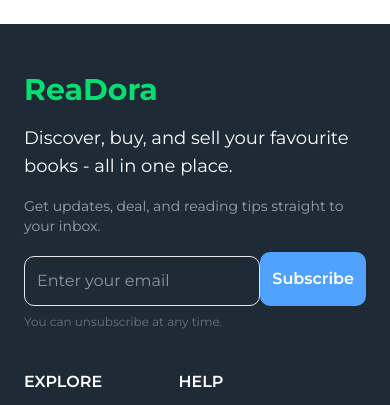
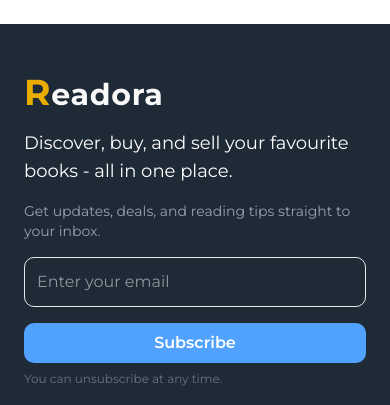
Before and after one commit to MostakemHossain/Redora-A-Magical-Book-Web-App, a React (Vite) app in the folder frontend/: page / in a window 390 px wide. Shown: the part 1068-1473 px from the top of the page. Built offline with nearby package versions, Linux system fonts and the light colour scheme.

Commit message:
imporve responsive and about layout create

```diff
--- a/frontend/src/App.jsx
+++ b/frontend/src/App.jsx
@@ -5,12 +5,14 @@ import Footer from './components/Footer'
 
 const App = () => {
   return (
-    <div className='max-w-7xl mx-auto' >
+    <div>
+      <div className='max-w-7xl mx-auto' >
       <Navbar/>
       <main className='min-h-screen max-w-7xl mx-auto px-4 py-6'>
       <Outlet/>
       </main>
-      <Footer/>
+    </div>
+    <Footer/>
     </div>
   )
 }
--- /dev/null
+++ b/frontend/src/components/About.jsx
@@ -0,0 +1,9 @@
+import React from 'react'
+
+const About = () => {
+  return (
+    <div>About</div>
+  )
+}
+
+export default About
--- a/frontend/src/components/Footer.jsx
+++ b/frontend/src/components/Footer.jsx
@@ -1,26 +1,43 @@
 import React from 'react'
-import {FaTwitter,FaFacebookF,FaInstagram} from 'react-icons/fa';
+import { FaTwitter, FaFacebookF, FaInstagram } from 'react-icons/fa';
+import { Link } from 'react-router-dom';
 
-export default function Footer(){
-  return(
+export default function Footer() {
+  return (
     <footer className='bg-[#1F2A37] text-white px-6 md:px-20 py-12'>
       <div className="flex flex-col md:flex-row md:justify-between gap-10">
+        {/* Left Column */}
         <div className='md:w-1/3'>
           <h1 className='text-3xl font-bold mb-2'>
-          <span className='text-green-400'>ReaDora</span>
+            <Link
+              to="/"
+              className="text-3xl font-bold tracking-wide text-primary animate-pulse"
+            >
+              <span className="text-yellow-500 text-4xl animate-spin-slow">R</span>
+              <span className="text-white">eadora</span>
+            </Link>
           </h1>
-         <p className='text-lg mt-4'>Discover, buy, and sell your favourite books - all in one place.</p>
-         <p className='text-sm text-gray-400 mt-4'>Get updates, deal, and reading tips straight to your inbox.</p>
-         <div className='mt-4 flex'>
-          <input type="email" placeholder='Enter your email'
-                 className='w-full mt-1 p-3 border border-gray-200 rounded-lg focus:outline-none focus:ring-2 focus:ring-white-400'/>
-          <button className='bg-blue-400 text-white px-3 py-1 rounded-lg font-semibold'>Subscribe</button>
+          <p className='text-lg mt-4'>
+            Discover, buy, and sell your favourite books - all in one place.
+          </p>
+          <p className='text-sm text-gray-400 mt-4'>
+            Get updates, deals, and reading tips straight to your inbox.
+          </p>
+          {/* Subscribe Input */}
+          <div className='mt-4 flex flex-col sm:flex-row gap-2 sm:gap-0 sm:items-center'>
+            <input
+              type="email"
+              placeholder='Enter your email'
+              className='w-full sm:w-auto flex-1 p-3 border border-gray-200 rounded-lg focus:outline-none focus:ring-2 focus:ring-white-400'
+            />
+            <button className='bg-blue-400 text-white px-4 py-2 rounded-lg font-semibold mt-2 sm:mt-0 sm:ml-2'>
+              Subscribe
+            </button>
           </div>
           <p className="text-xs text-gray-500 mt-2">You can unsubscribe at any time.</p>
         </div>
 
-
-
+        {/* Navigation Columns */}
         <div className='flex flex-wrap gap-10'>
           <div>
             <h3 className='uppercase font-semibold mb-2'>Explore</h3>
@@ -51,28 +68,22 @@ export default function Footer(){
               <li>Pricing</li>
               <li>Affiliates</li>
               <li>Log In / Sign Up</li>
-
             </ul>
           </div>
         </div>
+      </div>
 
-          </div>
-          <hr className='border-gray-700 my-8'/>
+      <hr className='border-gray-700 my-8' />
 
-
-
+      {/* Bottom Section */}
       <div className='flex flex-col md:flex-row justify-between items-center text-sm text-gray-400'>
         <p>© 2025 • ReaDora</p>
         <div className='flex gap-4 mt-4 md:mt-0'>
-            <FaTwitter className='hover:text-white cursor-pointer'/>
-            <FaFacebookF className='hover:text-white cursor-pointer'/>
-            <FaInstagram className='hover:text-white cursor-pointer'/>
-
-
+          <FaTwitter className='hover:text-white cursor-pointer' />
+          <FaFacebookF className='hover:text-white cursor-pointer' />
+          <FaInstagram className='hover:text-white cursor-pointer' />
         </div>
-
       </div>
-
     </footer>
   );
 }
--- a/frontend/src/routes/router.jsx
+++ b/frontend/src/routes/router.jsx
@@ -1,4 +1,5 @@
 import App from "@/App";
+import About from "@/components/About";
 import Home from "@/pages/home/Home";
 import Login from "@/pages/login";
 import SignUp from "@/pages/SignUp";
@@ -12,6 +13,10 @@ const router = createBrowserRouter([
       {
         path: "/",
         element: <Home />,
+      },
+      {
+        path: "/about",
+        element: <About />,
       },
     ],
   },
```
Also changed, not shown: 1 other file (tests, documents, lock files or other folders). Lines whose indentation alone changed are shown as unchanged.
